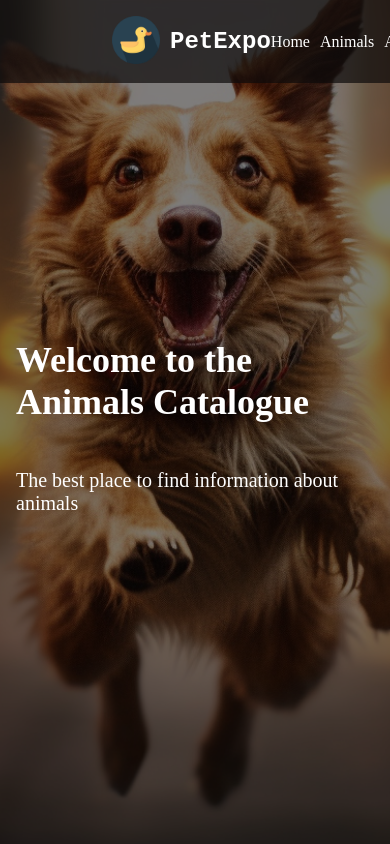
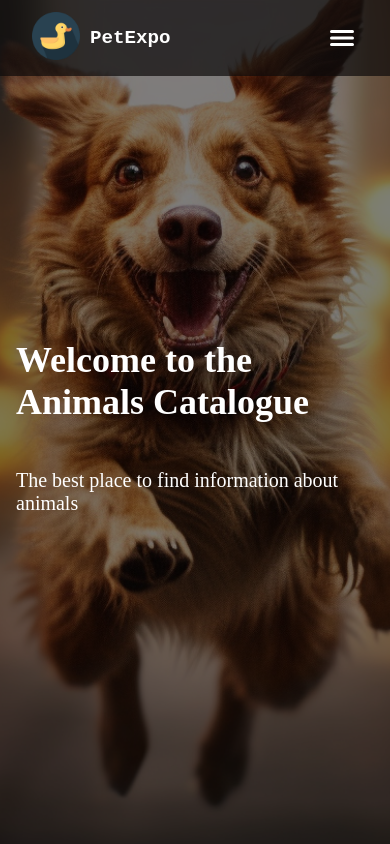
Before and after one commit to IlviCumani/PetExpo, a React (Vite) app in the folder Animal_Catalog/: page / in a window 390 px wide. Shown: the top 844 px of the page. Built offline with nearby package versions, Linux system fonts and the light colour scheme.

Commit message:
The header links are replaced by an icon when the screen size becometh too small.

```diff
--- a/Animal_Catalog/package.json
+++ b/Animal_Catalog/package.json
@@ -12,6 +12,7 @@
   "dependencies": {
     "react": "^18.2.0",
     "react-dom": "^18.2.0",
+    "react-icons": "^5.2.1",
     "react-router-dom": "^6.23.1",
     "react-router-hash-link": "^2.4.3"
   },
--- a/Animal_Catalog/src/components/atoms/Header.jsx
+++ b/Animal_Catalog/src/components/atoms/Header.jsx
@@ -3,8 +3,23 @@ import "../../styles/atoms/Header.css";
 
 import { Link } from "react-router-dom";
 import { NavHashLink } from "react-router-hash-link";
+import { IoMenu } from "react-icons/io5";
+
+import { useState } from "react";
 
 export default function Header({ title, navLinks = [] }) {
+	const [isMenuOpen, setIsMenuOpen] = useState(false);
+
+	const handleMenuClick = () => {
+		setIsMenuOpen(prev => !prev);
+	}
+
+	const closeMenu = () => {
+		setIsMenuOpen(false);
+	}
+
+	console.log(isMenuOpen);
+
 	return (
 		<header className="header">
 			<div className="header-logo">
@@ -14,7 +29,14 @@ export default function Header({ title, navLinks = [] }) {
 				<h1 className="header__title">{title}</h1>
 			</div>
 
-			{navLinks && <nav className="header-nav">
+			{navLinks.length > 0 && (
+				<span className="header-menu-icon-container">
+					<IoMenu className="header-menu-icon" onClick={handleMenuClick}/>
+				</span>
+			)}
+
+			{navLinks && (
+				<nav className={`header-nav ${isMenuOpen ? "open-menu" : ""}`}>
 					{navLinks.map((link, index) => (
 						<NavHashLink
 							key={index}
@@ -22,12 +44,13 @@ export default function Header({ title, navLinks = [] }) {
 							className="header-navlinks-link"
 							smooth
 							duration={500}
+							onClick={closeMenu}
 						>
 							{link.text}
 						</NavHashLink>
 					))}
-			</nav>}
-
+				</nav>
+			)}
 		</header>
 	);
 }
--- a/Animal_Catalog/src/styles/atoms/AnimalMenuCard.css
+++ b/Animal_Catalog/src/styles/atoms/AnimalMenuCard.css
@@ -4,7 +4,7 @@
     align-items: center;
     justify-content: center;
     height: fit-content;
-    max-width: 21rem;
+    max-width: 41rem;
     background-color: #d1d5db;
     border-radius: 0.5rem;
     box-shadow: 0 4px 6px rgba(0, 0, 0, 0.1);
@@ -56,3 +56,15 @@
     background: linear-gradient(to right, #38bdf8, #4338ca);
     transform: scale(1.1);
 }
+
+
+@media screen and (max-width: 354px) {
+    .animal-menu-card {
+        max-width: 18rem;
+    }
+
+    .animal-menu-card-image {
+        width: 16rem;
+        height: 16rem;
+    }
+}
--- a/Animal_Catalog/src/styles/atoms/Header.css
+++ b/Animal_Catalog/src/styles/atoms/Header.css
@@ -12,9 +12,7 @@
 	z-index: 1000;
 }
 
-
-
-.header-logo{
+.header-logo {
 	margin-left: 7rem;
 	display: flex;
 	justify-content: center;
@@ -24,6 +22,17 @@
 
 .header__icon {
 	width: 3rem;
+}
+
+.header-menu-icon-container {
+	margin-left: auto;
+}
+
+.header-menu-icon {
+	color: white;
+	font-size: 2rem;
+	cursor: pointer;
+	display: none;
 }
 
 .header__title {
@@ -40,8 +49,7 @@
 	margin-right: 7rem;
 }
 
-
-.header-navlinks-link{
+.header-navlinks-link {
 	color: white;
 	text-decoration: none;
 	transition: all ease-in-out 0.8s;
@@ -51,3 +59,50 @@
 	color: #f7f7f7;
 	text-decoration: underline;
 }
+
+@media screen and (max-width: 630px) {
+    .header-logo {
+        margin-left: 2rem;
+    }
+
+    .header__title {
+        font-size: 1.2rem;
+    }
+
+    .header-nav {
+        margin-right: 2rem;
+    }
+}
+
+@media screen and (max-width: 510px) {
+    .header-menu-icon {
+        display: block;
+    }
+
+    .header-menu-icon:hover {
+        color: #939393;
+    }
+
+    .header-menu-icon-container {
+        margin-right: 2rem;
+    }
+
+    .header-nav {
+        display: none;
+    }
+
+    .header-nav.open-menu {
+        display: flex;
+        flex-direction: column;
+        gap: 1rem;
+        position: absolute;
+        top: 4.75rem;
+        /* left: 0; */
+        right: 0;
+        background: rgba(14, 11, 11, 0.7);
+        /* width: 100%; */
+        padding: 1rem 3rem;
+        z-index: 1000;
+        margin: 0;
+    }
+}
--- a/Animal_Catalog/src/styles/molecules/Modal.css
+++ b/Animal_Catalog/src/styles/molecules/Modal.css
@@ -27,3 +27,9 @@
     justify-content: flex-end;
     width: 100%;
 }
+
+@media screen and (max-width: 697px){
+    .modal{
+        padding: 1rem;
+    }
+}
--- a/Animal_Catalog/src/styles/molecules/SelectedAnimalSection.css
+++ b/Animal_Catalog/src/styles/molecules/SelectedAnimalSection.css
@@ -65,7 +65,7 @@
 	}
 
 	.selected-animal-section {
-		width: 300px;
+		max-width: 300px;
 		justify-content: center;
 		align-items: center;
 	}
@@ -77,3 +77,27 @@
 		text-align: center;
 	}
 }
+
+@media screen and (max-width: 400px){
+	.selected-animal-section {
+		max-width: 250px;
+	}
+	.selected-animal-image {
+		width: 100px;
+		height: 100px;
+	}
+	.selected-animalgeneric-information-container {
+		flex-direction: column;
+		align-items: center;
+	}
+	.selected-animal-name {
+		font-size: 15px;
+	}
+	.selected-animal-id {
+		font-size: 20px;
+	}
+
+	.selected-animal-other-atributes-item {
+		font-size: 10px;
+	}
+}
```
Also changed, not shown: 1 other file (tests, documents, lock files or other folders). Lines whose indentation alone changed are shown as unchanged.
